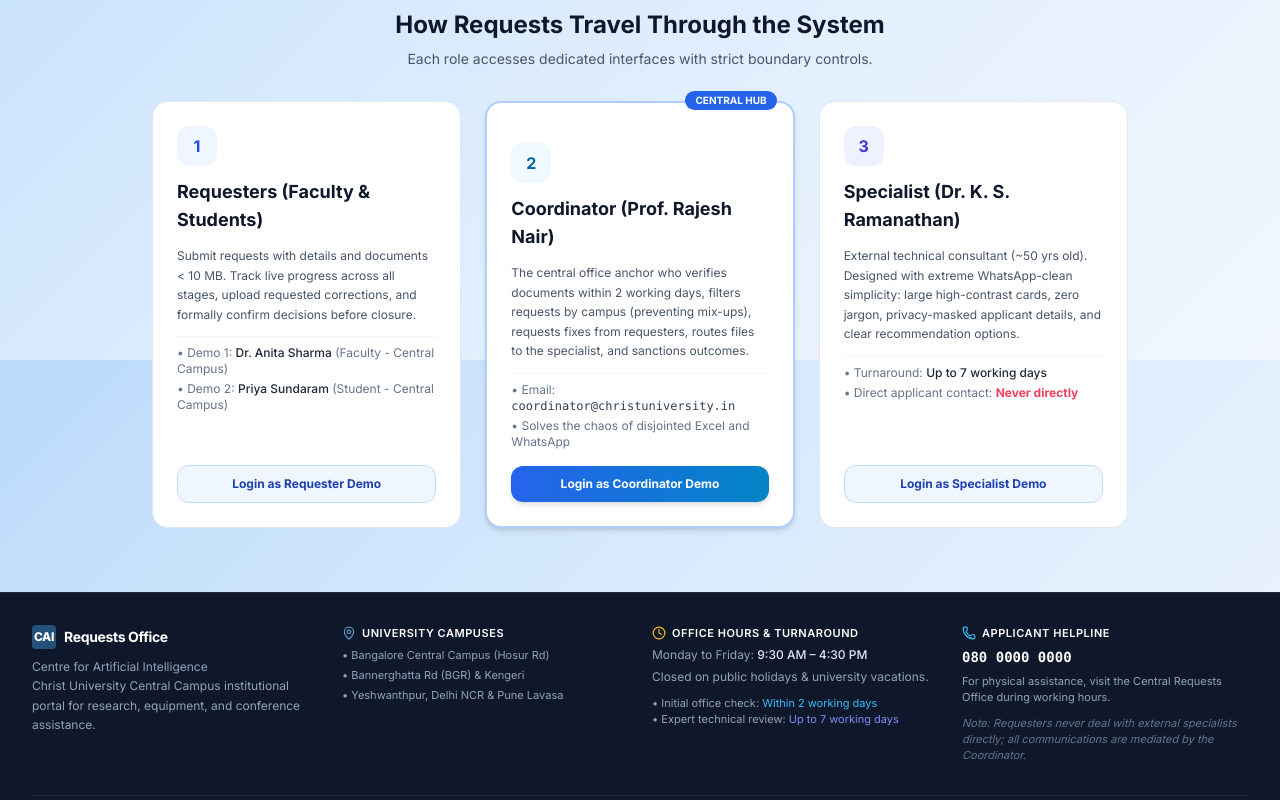
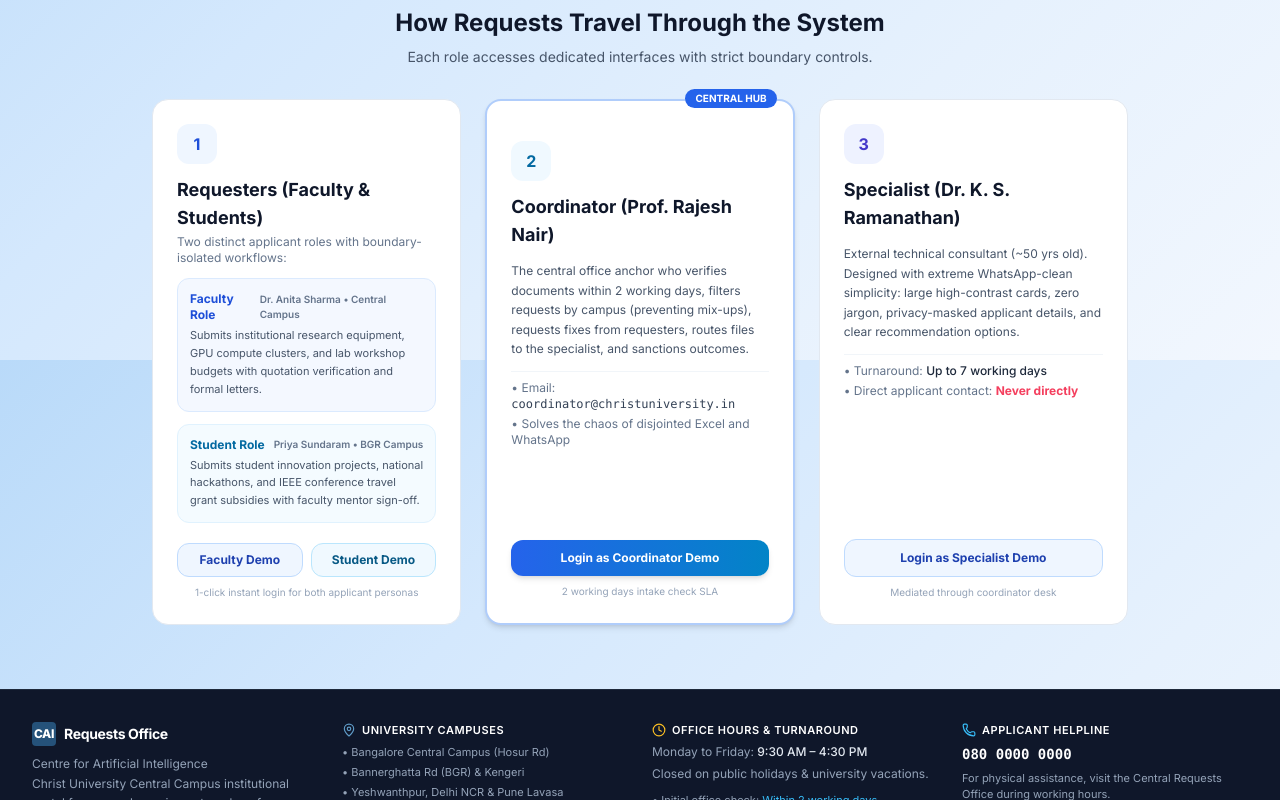
Before and after one commit to techaxadi01/CAI-Request-Portal, a React (Vite) app in the folder client/: page / in a window 1280 px wide. Shown: the part 1240-2040 px from the top of the page. Built offline with nearby package versions, Linux system fonts and the light colour scheme; no server answers.

Commit message:
feat(ui): separate faculty and student role descriptions and add student demo button

```diff
--- a/client/src/pages/HomePage.jsx
+++ b/client/src/pages/HomePage.jsx
@@ -52,7 +52,6 @@ export default function HomePage({ setCurrentView }) {
                 <ArrowRight className="w-4 h-4" />
               </button>
             ) : (
-              <>
               <button
                 onClick={() => setCurrentView('login')}
                 className="inline-flex items-center gap-2 px-6 py-3 rounded-xl bg-gradient-to-r from-blue-600 via-blue-500 to-sky-500 hover:from-blue-700 hover:to-sky-600 text-white font-extrabold shadow-lg hover:shadow-blue-500/30 hover:scale-105 transition-all text-sm"
@@ -60,16 +59,6 @@ export default function HomePage({ setCurrentView }) {
                 <UserCheck className="w-4 h-4" />
                 <span>Sign In with Institutional ID</span>
               </button>
-                <button
-                  onClick={() => {
-                    switchDemoUser('anita.sharma@christuniversity.in');
-                    setCurrentView('dashboard');
-                  }}
-                  className="inline-flex items-center gap-2 px-5 py-3 rounded-xl bg-white/10 hover:bg-white/20 text-white font-semibold border border-white/30 text-sm backdrop-blur-xs hover:scale-105 transition-all"
-                >
-                  <span>Explore as Applicant (Demo)</span>
-                </button>
-              </>
             )}
           </div>
         </div>
@@ -183,26 +172,72 @@ export default function HomePage({ setCurrentView }) {
               <div className="w-10 h-10 rounded-xl bg-blue-50 text-blue-700 dark:bg-slate-800 dark:text-blue-300 flex items-center justify-center font-bold">
                 1
               </div>
+              <div>
                 <h4 className="text-lg font-bold text-slate-900 dark:text-white">
                   Requesters (Faculty & Students)
                 </h4>
-              <p className="text-xs text-slate-600 dark:text-slate-400 leading-relaxed">
-                Submit requests with details and documents &lt; 10 MB. Track live progress across all stages, upload requested corrections, and formally confirm decisions before closure.
+                <p className="text-xs text-slate-500 dark:text-slate-400 mt-0.5">
+                  Two distinct applicant roles with boundary-isolated workflows:
                 </p>
-              <div className="text-xs text-slate-500 space-y-1 pt-2 border-t border-slate-100 dark:border-slate-800">
-                <div>• Demo 1: <span className="font-medium text-slate-800 dark:text-slate-200">Dr. Anita Sharma</span> (Faculty - Central Campus)</div>
-                <div>• Demo 2: <span className="font-medium text-slate-800 dark:text-slate-200">Priya Sundaram</span> (Student - Central Campus)</div>
+              </div>
+
+              {/* Faculty Role Description */}
+              <div className="p-3 rounded-xl bg-blue-50/70 dark:bg-slate-800/70 border border-blue-100 dark:border-slate-800 space-y-1">
+                <div className="flex items-center justify-between">
+                  <span className="text-xs font-bold text-blue-700 dark:text-sky-300">
+                    Faculty Role
+                  </span>
+                  <span className="text-[10px] font-semibold text-slate-500 dark:text-slate-400">
+                    Dr. Anita Sharma • Central Campus
+                  </span>
+                </div>
+                <p className="text-[11px] text-slate-600 dark:text-slate-300 leading-relaxed">
+                  Submits institutional research equipment, GPU compute clusters, and lab workshop budgets with quotation verification and formal letters.
+                </p>
+              </div>
+
+              {/* Student Role Description */}
+              <div className="p-3 rounded-xl bg-sky-50/70 dark:bg-slate-800/70 border border-sky-100 dark:border-slate-800 space-y-1">
+                <div className="flex items-center justify-between">
+                  <span className="text-xs font-bold text-sky-700 dark:text-sky-300">
+                    Student Role
+                  </span>
+                  <span className="text-[10px] font-semibold text-slate-500 dark:text-slate-400">
+                    Priya Sundaram • BGR Campus
+                  </span>
+                </div>
+                <p className="text-[11px] text-slate-600 dark:text-slate-300 leading-relaxed">
+                  Submits student innovation projects, national hackathons, and IEEE conference travel grant subsidies with faculty mentor sign-off.
+                </p>
               </div>
             </div>
+
+            {/* Dual Demo Action Buttons */}
+            <div className="space-y-2 pt-1">
+              <div className="grid grid-cols-2 gap-2">
                 <button
                   onClick={() => {
                     switchDemoUser('anita.sharma@christuniversity.in');
                     setCurrentView('dashboard');
                   }}
-              className="w-full py-2.5 px-3 rounded-xl bg-blue-50 hover:bg-blue-600 hover:text-white text-blue-800 dark:bg-slate-800 dark:hover:bg-blue-600 dark:text-blue-300 text-xs font-bold border border-blue-200 dark:border-slate-700 transition-all hover:scale-[1.02]"
+                  className="py-2 px-2 rounded-xl bg-blue-50 hover:bg-blue-600 hover:text-white text-blue-800 dark:bg-slate-800 dark:hover:bg-blue-600 dark:text-blue-300 text-xs font-bold border border-blue-200 dark:border-slate-700 transition-all hover:scale-[1.02] text-center shadow-xs"
                 >
-              Login as Requester Demo
+                  Faculty Demo
                 </button>
+                <button
+                  onClick={() => {
+                    switchDemoUser('priya.s@mca.christuniversity.in');
+                    setCurrentView('dashboard');
+                  }}
+                  className="py-2 px-2 rounded-xl bg-sky-50 hover:bg-sky-600 hover:text-white text-sky-800 dark:bg-slate-800 dark:hover:bg-sky-600 dark:text-sky-300 text-xs font-bold border border-sky-200 dark:border-slate-700 transition-all hover:scale-[1.02] text-center shadow-xs"
+                >
+                  Student Demo
+                </button>
+              </div>
+              <div className="text-[10px] text-center text-slate-400 dark:text-slate-500">
+                1-click instant login for both applicant personas
+              </div>
+            </div>
           </div>
 
           {/* Role 2: Coordinator */}
@@ -225,6 +260,7 @@ export default function HomePage({ setCurrentView }) {
                 <div>• Solves the chaos of disjointed Excel and WhatsApp</div>
               </div>
             </div>
+            <div className="space-y-2 pt-1">
               <button
                 onClick={() => {
                   switchDemoUser('coordinator@christuniversity.in');
@@ -234,6 +270,10 @@ export default function HomePage({ setCurrentView }) {
               >
                 Login as Coordinator Demo
               </button>
+              <div className="text-[10px] text-center text-slate-400 dark:text-slate-500">
+                2 working days intake check SLA
+              </div>
+            </div>
           </div>
 
           {/* Role 3: Specialist */}
@@ -253,6 +293,7 @@ export default function HomePage({ setCurrentView }) {
                 <div>• Direct applicant contact: <span className="text-rose-500 font-bold">Never directly</span></div>
               </div>
             </div>
+            <div className="space-y-2 pt-1">
               <button
                 onClick={() => {
                   switchDemoUser('specialist@christuniversity.in');
@@ -262,6 +303,10 @@ export default function HomePage({ setCurrentView }) {
               >
                 Login as Specialist Demo
               </button>
+              <div className="text-[10px] text-center text-slate-400 dark:text-slate-500">
+                Mediated through coordinator desk
+              </div>
+            </div>
           </div>
         </div>
       </section>
```
Lines whose indentation alone changed are shown as unchanged.
